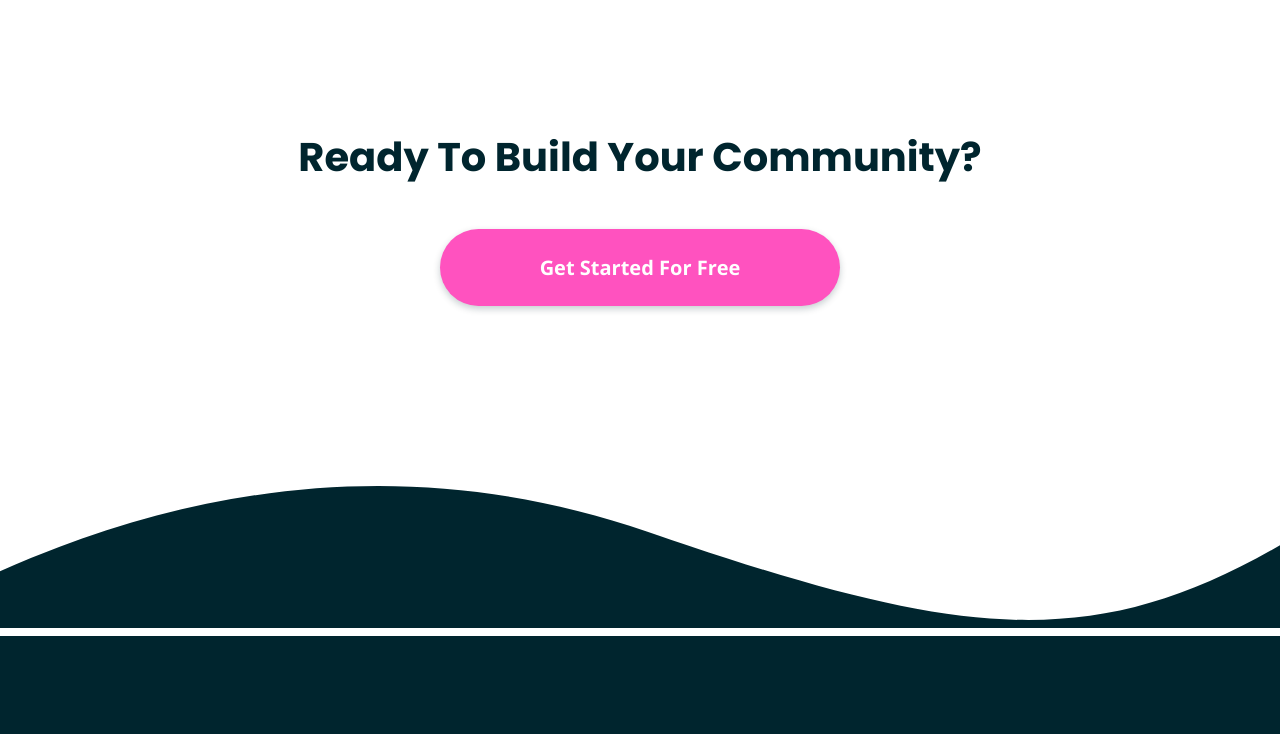
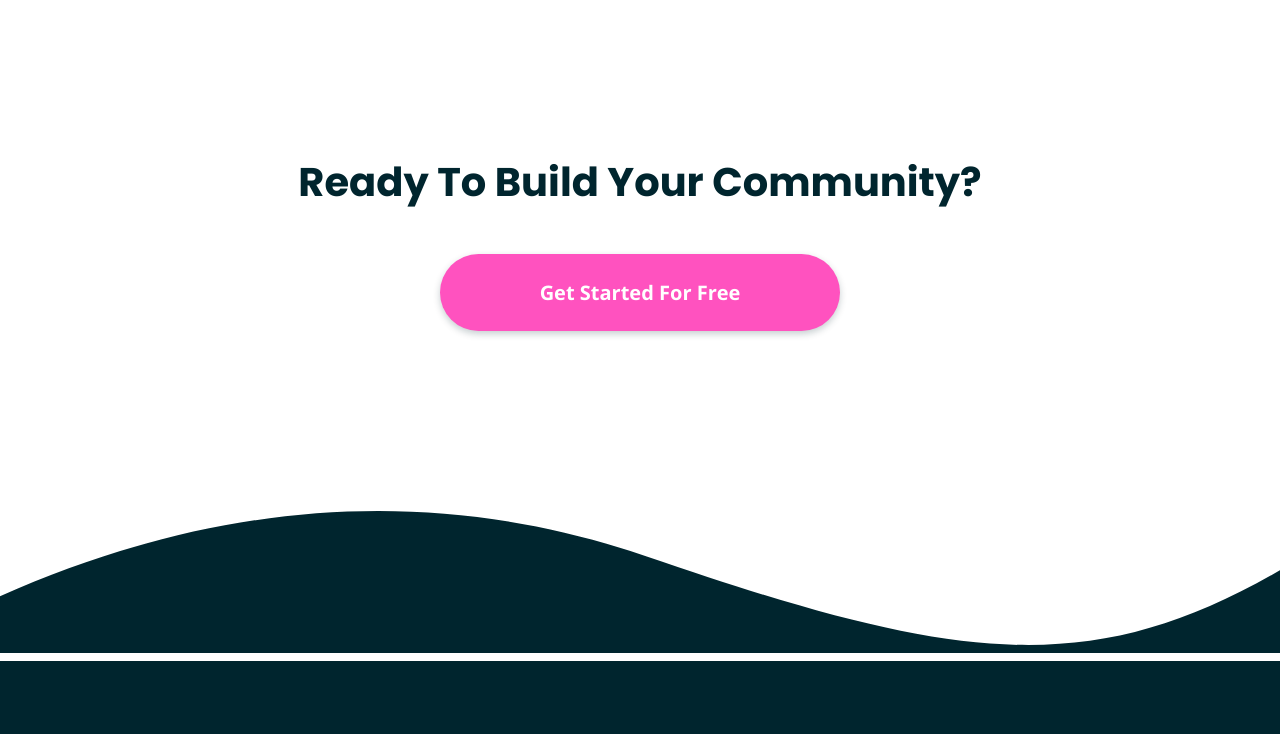
Before and after one commit to NickODxyz/FM-huddle-landing-page-with-curved-sections-master, a plain HTML site: page index.html in a window 1280 px wide. Shown: the part 4280-5014 px from the top of the page. Drawn offline with nearby package versions, Linux system fonts and the light colour scheme.

Commit message:
Add files via upload

```diff
--- a/css/styles.css
+++ b/css/styles.css
@@ -631,7 +631,7 @@ Socials Section
     cta Section
     ---------------*/
     .cta__container {
-        margin: 30rem 0 33rem;
+        margin: 32.5rem 0 33rem;
     }
     .cta__heading {
         font-size: 4rem;
```
